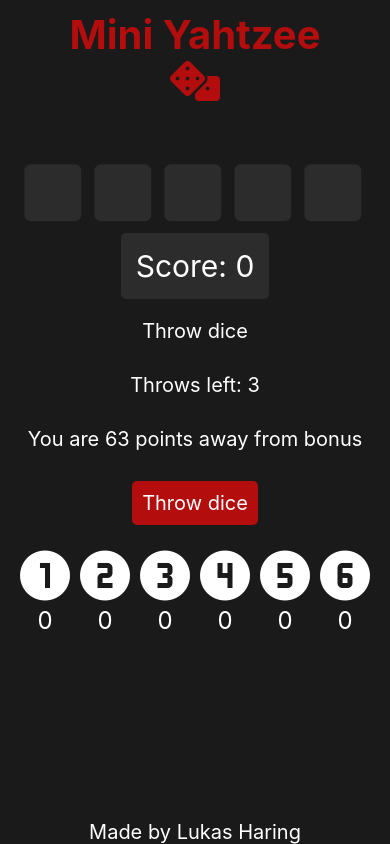
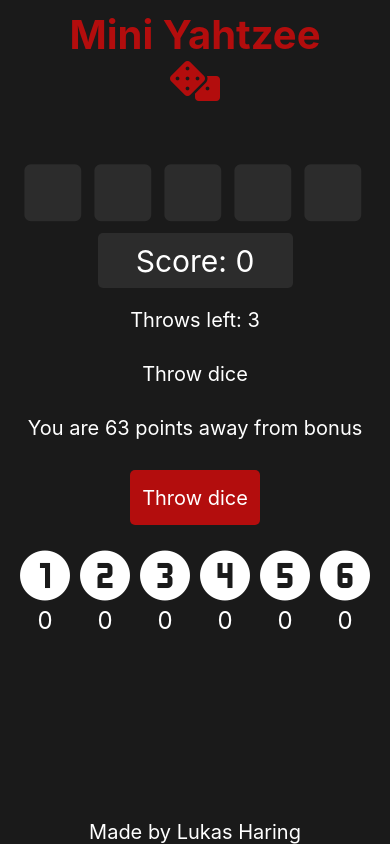
Before and after one commit to mrlukyman/mini-yahtzee, a React Native app: screen / in a window 390 px wide. Built offline with nearby package versions, Linux system fonts and the light colour scheme.

Commit message:
debugged

```diff
--- a/Components/GameBoard.tsx
+++ b/Components/GameBoard.tsx
@@ -1,6 +1,7 @@
 import React, {
   useCallback,
   useMemo,
+  useRef,
   useState
 } from 'react'
 import { Pressable, Text, TouchableOpacity, View } from 'react-native'
@@ -25,9 +26,9 @@ enum GameState {
 const statusText = {
   [GameState.NOT_STARTED]: 'Throw dice',
   [GameState.DICE_THROW]: 'Select and throw dice again',
-  [GameState.SCORE_ASSIGN]: 'Select your points',
+  [GameState.SCORE_ASSIGN]: 'Select your points before the next throw',
   [GameState.GAME_WON]: 'You won!',
-  [GameState.GAME_LOST]: 'You lost!',
+  [GameState.GAME_LOST]: 'Game over! All points selected',
 }
 
 const initialDiceState = Array.from({ length: NUMBER_OF_DICE }, (_, i) => ({
@@ -47,7 +48,6 @@ const initialScoreState: Score[] = Array.from({ length: HIGHEST_DIE_VALUE }, (_,
   isAdded: false,
 }))
 
-
 export const GameBoard = () => {
   const [diceState, setDiceState] = useState(initialDiceState)
   const [scoreState, setScoreState] = useState(initialScoreState)
@@ -55,10 +55,7 @@ export const GameBoard = () => {
   const [numOfThrowsLeft, setNumOfThrowsLeft] = useState(NUMBER_OF_THROWS)
   const [status, setStatus] = useState(statusText[gameState])
   const totalScore = scoreState.reduce((totalScore, score) => totalScore + score.totalScore, 0)
-
-  const isBonusReached = useMemo(() => (
-    totalScore >= BONUS
-  ), [totalScore])
+  const totalScoreRef = useRef(0)
 
   const setNextRound = useCallback(() => {
     setGameState(GameState.NOT_STARTED)
@@ -76,12 +73,12 @@ export const GameBoard = () => {
   }, [])
 
   const finishGame = useCallback(() => {
-    const finalGameState = totalScore >= BONUS
+    const finalGameState = totalScoreRef.current >= BONUS
       ? GameState.GAME_WON
       : GameState.GAME_LOST
     setGameState(finalGameState)
     setStatus(statusText[finalGameState])
-  }, [totalScore])
+  }, [])
 
   const onDicePress = useCallback((dieIndex: number) => {
     if (gameState === GameState.DICE_THROW) {
@@ -93,6 +90,9 @@ export const GameBoard = () => {
 
   const onScorePress = useCallback((dieIndex: number) => {
     console.log(`onScorePress: ${dieIndex} - gameState: ${gameState}`)
+    if(scoreState[dieIndex].isAdded && gameState === GameState.SCORE_ASSIGN) {
+      setStatus(`You've aleready selected ${dieIndex + 1}`)
+    } else {
       if (gameState === GameState.SCORE_ASSIGN) {
         const newScoreState = scoreState.reduce<Score[]>((newScoreState, oldScore, index) => {
           const newScore = { ...oldScore }
@@ -110,6 +110,8 @@ export const GameBoard = () => {
           return newScoreState
         }, [])
         setScoreState(newScoreState)
+        totalScoreRef.current = newScoreState.reduce((totalScore, score) => totalScore + score.totalScore, 0)
+        const isBonusReached = totalScoreRef.current >= BONUS
         if (isBonusReached) {
           finishGame()
         } else {
@@ -120,7 +122,8 @@ export const GameBoard = () => {
           }
         }
       }
-  }, [gameState, scoreState, diceState, isBonusReached, finishGame])
+    }
+  }, [gameState, scoreState, diceState, finishGame])
 
   const rerollDice = useCallback(() => {
     const newDiceState = diceState.map(({dieValue, isHeld}) => ({
@@ -153,10 +156,10 @@ export const GameBoard = () => {
 
   const renderEmptyDice = useCallback(() => (
     diceState.map((_, index) => (
-      <Ionicons name="ios-square"
+      <Ionicons name='ios-square'
         size={70}
         color='#2c2c2c'
-        key={"square-" + index}
+        key={'square-' + index}
       />
     ))
   ), [])
@@ -183,13 +186,11 @@ export const GameBoard = () => {
       <View style={styles.scoreWrapper}>
         <Text style={styles.score}>Score: {totalScore}</Text>
       </View>
+      <Text style={styles.text}>Throws left: {numOfThrowsLeft}</Text>
       <Text style={styles.text}>{status}</Text>
-      <Text style={styles.text}>Throws left: {numOfThrowsLeft}</Text>
       <Text style={styles.text}>{
         gameState === GameState.GAME_WON
-          ? 'You won!'
-          : gameState === GameState.GAME_LOST
-            ? 'You lost!'
+          ? 'Bonus reached!'
           : `You are ${BONUS - totalScore} points away from bonus`
       }</Text>
 
@@ -198,7 +199,7 @@ export const GameBoard = () => {
         style={styles.button}
         onPress={onThrowPress}
       >
-        <Text style={[styles.text, {marginBottom: 0}]}>Throw dice</Text>
+        <Text style={[styles.text, {marginBottom: 0}]}>{gameState === GameState.GAME_LOST || gameState === GameState.GAME_WON ? 'Restart' : 'Throw dice'}</Text>
       </TouchableOpacity>
       <View style={styles.selection}>
         {scoreState.map((score, index) => (
@@ -209,7 +210,7 @@ export const GameBoard = () => {
             <MaterialCommunityIcons
               name={`numeric-${index + 1}-circle` as keyof typeof MaterialCommunityIcons.glyphMap}
               size={60}
-              color={score.isAdded ? "#2c2c2c" : "#ffffff"}
+              color={score.isAdded ? '#2c2c2c' : '#ffffff'}
               key={'number-'}
             />
             <Text style={styles.scoreText}>{score.totalScore}</Text>
--- a/Styles/global-styles.tsx
+++ b/Styles/global-styles.tsx
@@ -19,11 +19,13 @@ export const styles = StyleSheet.create({
   score: {
     color: '#fff',
     fontSize: 30,
-    padding: 15,
-
   },
   scoreWrapper: {
     backgroundColor: '#2c2c2c',
+    height: 55,
+    width: 195,
+    justifyContent: 'center',
+    alignItems: 'center',
     borderRadius: 5,
     marginBottom: 20
   },
@@ -48,7 +50,10 @@ export const styles = StyleSheet.create({
   },
   button: {
     backgroundColor: '#b30d0d',
-    padding: 10,
+    height: 55,
+    width: 130,
+    justifyContent: 'center',
+    alignItems: 'center',
     borderRadius: 5,
     marginBottom: 20,
   },
```
Lines whose indentation alone changed are shown as unchanged.
